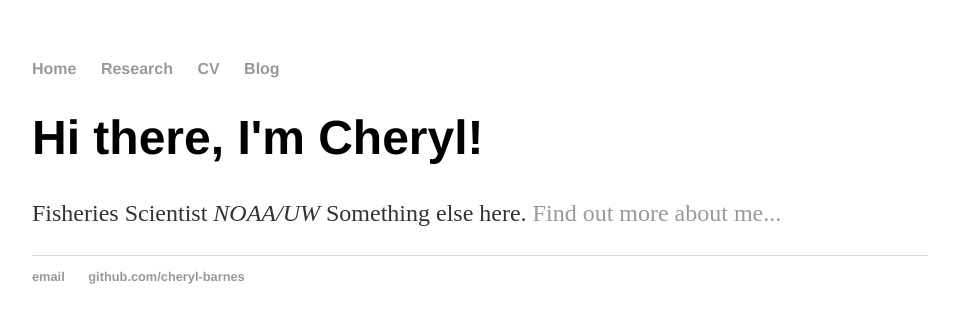
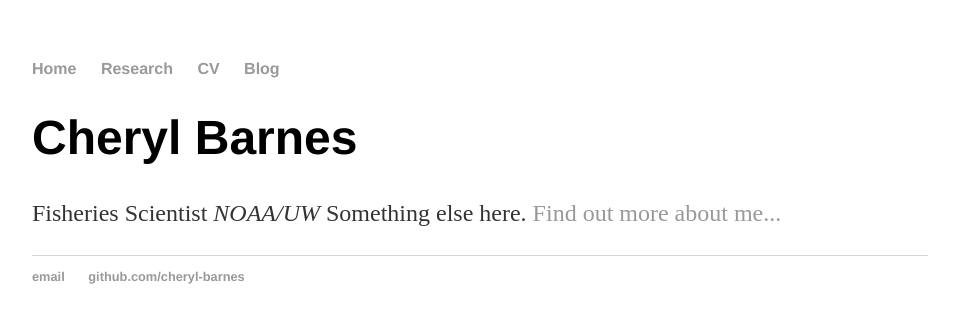
Before and after one commit to cheryl-barnes/cheryl-barnes.github.io, a Jekyll site: the page built from index.html, in a window 1280 px wide. Shown: the top 323 px of the page, without its empty margins (160-1119 px from the left). Built offline with Jekyll 4.4.1, drawn with Linux system fonts in a browser that asks for light colours.

Commit message:
Update index.html

```diff
--- a/index.html
+++ b/index.html
@@ -3,6 +3,6 @@ layout: default
 title: Cheryl Barnes, PhD
 ---
 <div class="blurb">
-	<h1>Hi there, I'm Cheryl!</h1>
+	<h1>Cheryl Barnes</h1>
 	<p>Fisheries Scientist <em>NOAA/UW</em> Something else here. <a href="/about">Find out more about me...</a></p>
 </div><!-- /.blurb -->
```
